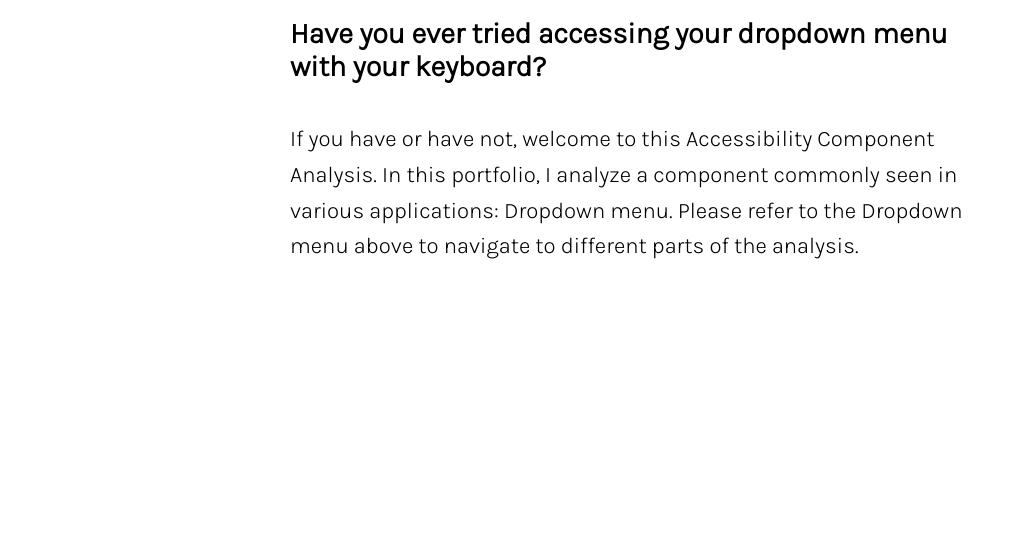
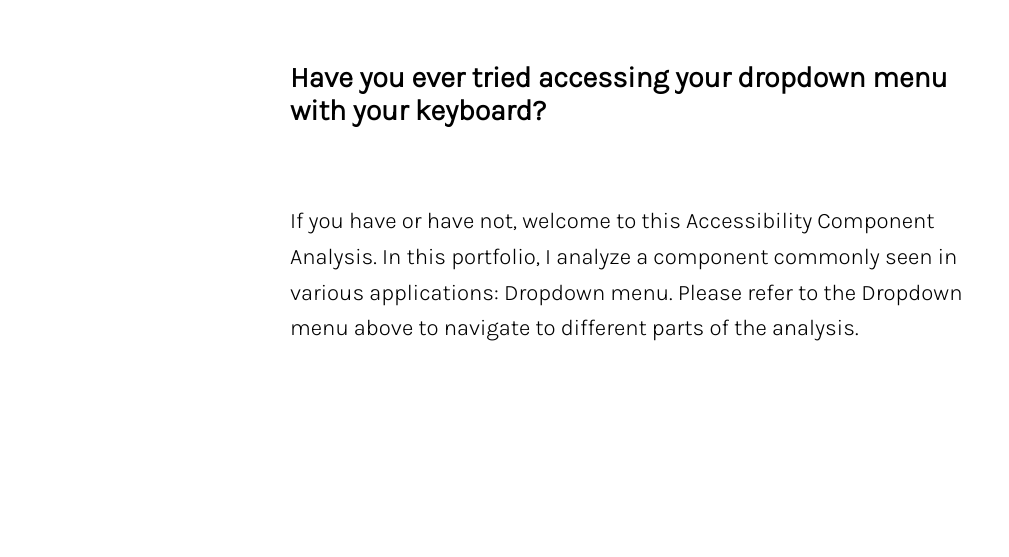
Before and after one commit to jjchilling/accessible-component, a plain HTML site: page index.html in a window 1280 px wide. Shown: the part 259-816 px from the top of the page, without its empty margins (0-1009 px from the left). Drawn offline with Linux system fonts and the light colour scheme.

```diff
--- a/styles.css
+++ b/styles.css
@@ -1,7 +1,7 @@
 @import url('https://fonts.googleapis.com/css2?family=Karla:wght@300&display=swap');
 
 * {
-    margin: 0;
+    margin: None;
     padding: 0;
     box-sizing: border-box;
     scroll-behavior: smooth;
```
Also changed, not shown: questions.html (+1 -1 lines).
